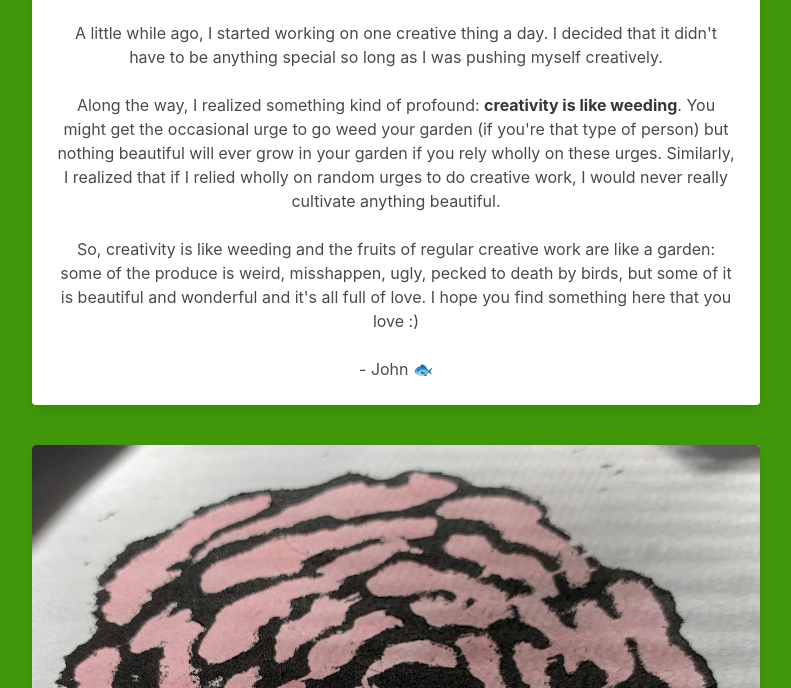
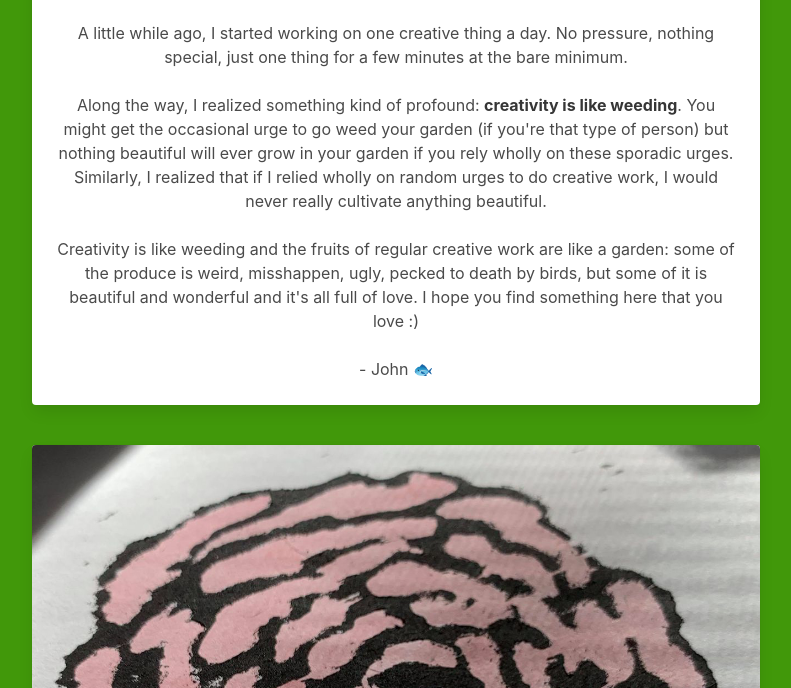
Before and after one commit to johnafish/garden, a plain HTML site: page index.html in a window 1280 px wide. Shown: the part 112-800 px from the top of the page, without its empty margins (244-1035 px from the left). Drawn offline with nearby package versions, Linux system fonts and the light colour scheme.

Commit message:
update text to be less weird

```diff
--- a/index.html
+++ b/index.html
@@ -32,13 +32,13 @@
         welcome to my <strong><span class="has-text-success">garden</span></strong> &#127802;
         </p>
         <p>
-          A little while ago, I started working on one creative thing a day. I decided that it didn't have to be anything special so long as I was pushing myself creatively.
+          A little while ago, I started working on one creative thing a day. No pressure, nothing special, just one thing for a few minutes at the bare minimum.
         </p><br />
         <p>
-        Along the way, I realized something kind of profound: <strong>creativity is like weeding</strong>. You might get the occasional urge to go weed your garden (if you're that type of person) but nothing beautiful will ever grow in your garden if you rely wholly on these urges. Similarly, I realized that if I relied wholly on random urges to do creative work, I would never really cultivate anything beautiful.
+        Along the way, I realized something kind of profound: <strong>creativity is like weeding</strong>. You might get the occasional urge to go weed your garden (if you're that type of person) but nothing beautiful will ever grow in your garden if you rely wholly on these sporadic urges. Similarly, I realized that if I relied wholly on random urges to do creative work, I would never really cultivate anything beautiful.
         </p><br />
         <p>
-        So, creativity is like weeding and the fruits of regular creative work are like a garden: some of the produce is weird, misshappen, ugly, pecked to death by birds, but some of it is beautiful and wonderful and it's all full of love. I hope you find something here that you love :)
+        Creativity is like weeding and the fruits of regular creative work are like a garden: some of the produce is weird, misshappen, ugly, pecked to death by birds, but some of it is beautiful and wonderful and it's all full of love. I hope you find something here that you love :)
         </p><br />
         <p> - John &#128031; </p>
         </div>
```
